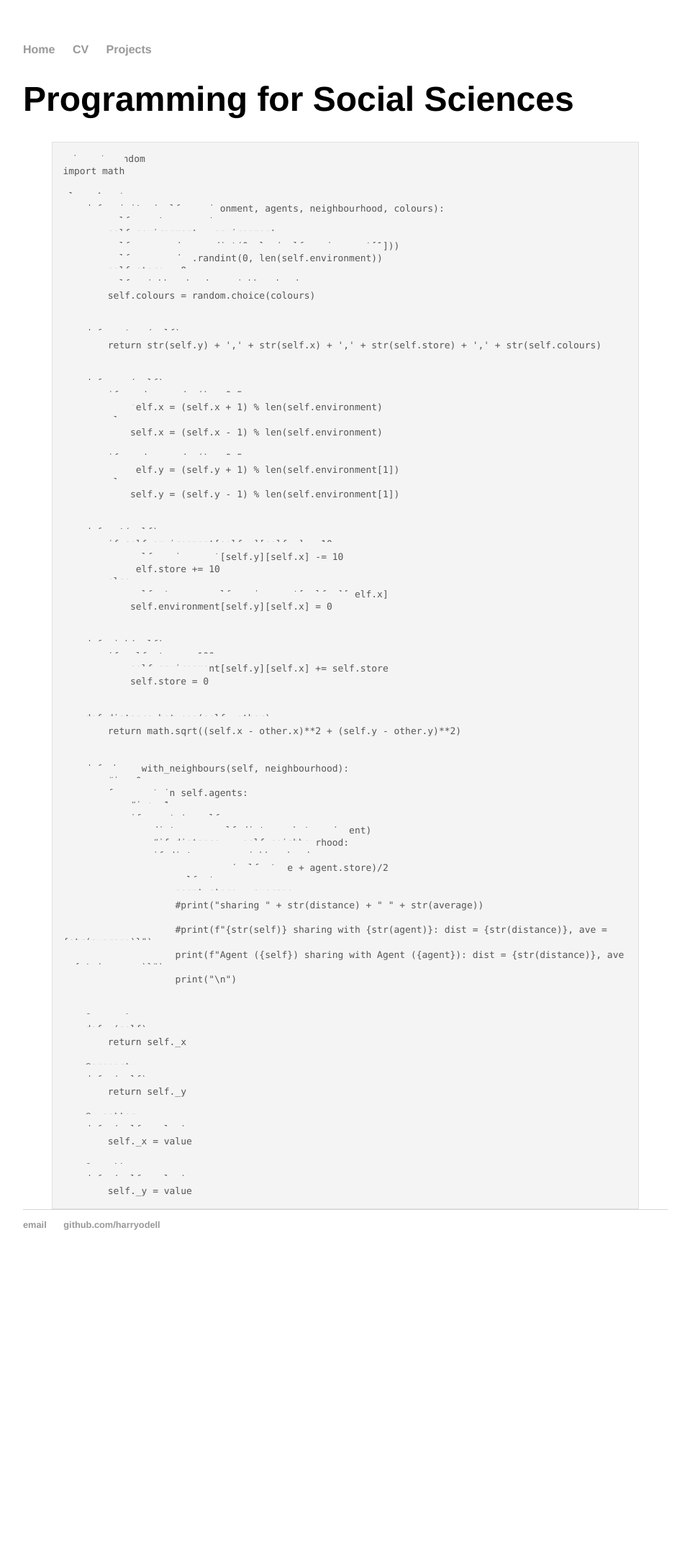
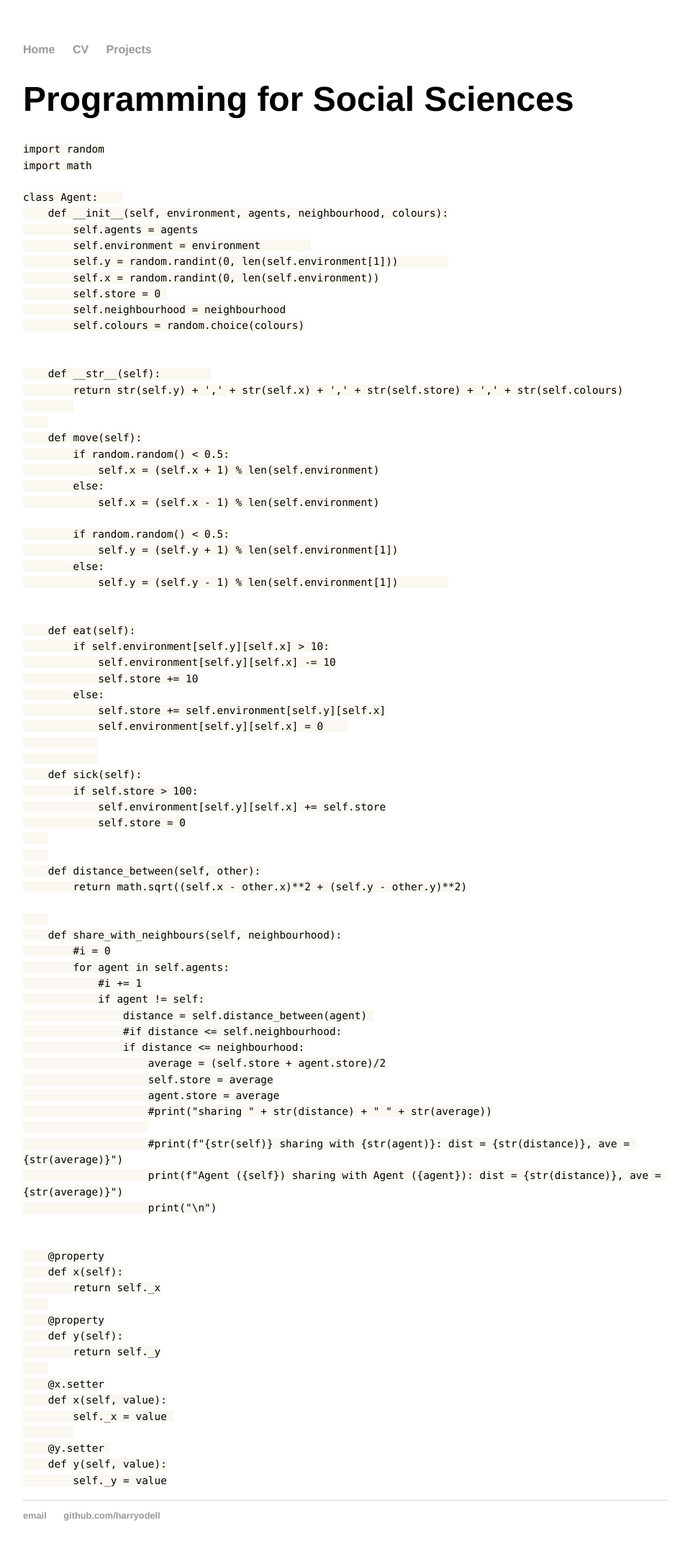
Before and after one commit to harryodell/harryodell.github.io, a Jekyll site: the page built from projects/PfSS.md, in a window 1280 px wide. Shown: the whole page at 72% size, without its empty margins (160-1119 px from the left). Built offline with Jekyll 4.4.1, drawn with Linux system fonts in a browser that asks for light colours; our own code applies the rules of GitHub Pages for plain Markdown files; before the commit the page ends 1769 px from its top, so only the background shows below that.

Commit message:
Update main.css

```diff
--- a/css/main.css
+++ b/css/main.css
@@ -46,32 +46,28 @@ ul.posts li {
 p + ul {
     margin-top: -10px;
 }
+
 pre {
-    font-size: 90%;
-    line-height: 1.2em;
     font-family: "Courier 10 Pitch", Courier, monospace;
+    font-size: 95%;
+    line-height: 140%;
     white-space: pre;
     white-space: pre-wrap;
     white-space: -moz-pre-wrap;
     white-space: -o-pre-wrap;
-
-    height:1%;
-    width: auto;
-    display: block;
-    clear: both;
-    color: #555555;
-    padding: 1em 1em;
-    margin: auto 40px auto 40px;
-    background: #f4f4f4;
-    border: solid 1px #e1e1e1
 }
 code {
-    font-size: 90%;
-    line-height: 1.2em;
     font-family: Monaco, Consolas, "Andale Mono", "DejaVu Sans Mono", monospace;
-
-    display: inline;
-    color: #555555;
-    padding: 1em 1em;
-    background: #f4f4f4;
+    font-size: 95%;
+    line-height: 140%;
+    white-space: pre;
+    white-space: pre-wrap;
+    white-space: -moz-pre-wrap;
+    white-space: -o-pre-wrap;
+    background: #faf8f0;
 }
+#content code {
+    display: block;
+    padding: 0.5em 1em;
+    border: 1px solid #bebab0;
+}
```
